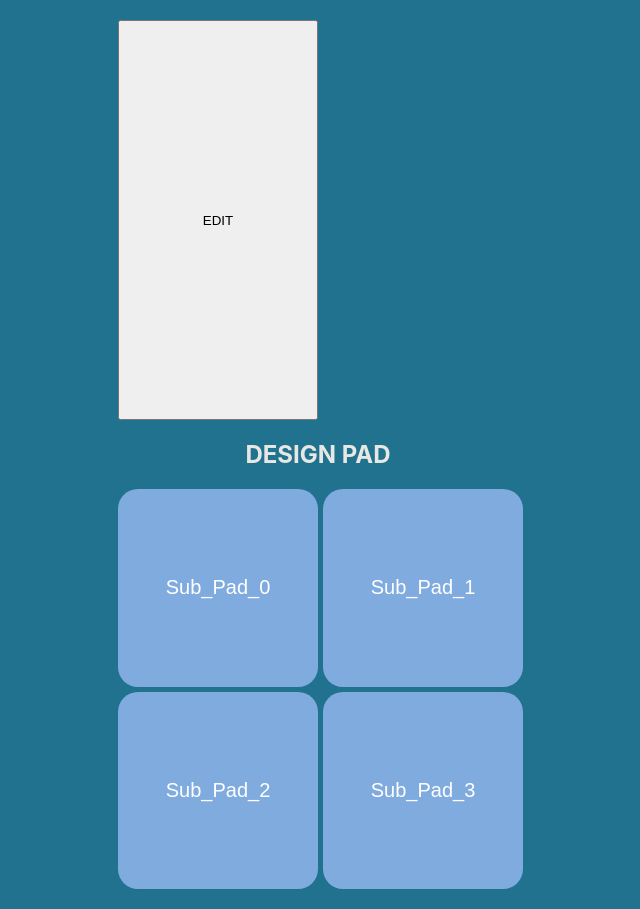
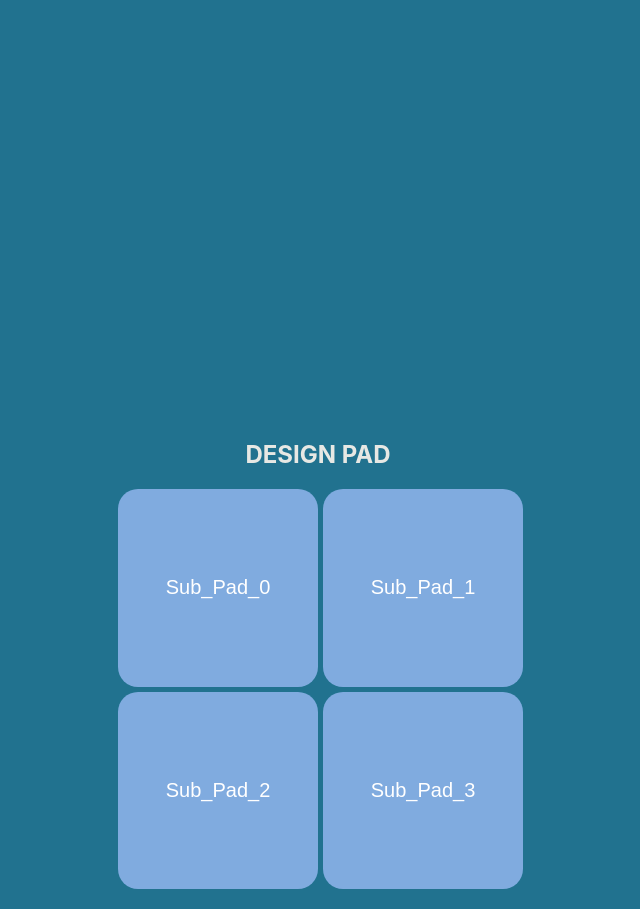
Before and after one commit to 464squad/design-pad, a React (Create React App) app: page / in a window 1280 px wide. Shown: the whole page, without its empty margins (322-962 px from the left). Built offline with nearby package versions, Linux system fonts and the light colour scheme.

Commit message:
Made changes to the html and css files

```diff
--- a/src/components/PadInput.js
+++ b/src/components/PadInput.js
@@ -1,4 +1,4 @@
-import React, {Component} from 'react';
+import React, { Component } from 'react';
 
 class Form extends Component {
     constructor(props) {
@@ -16,12 +16,13 @@ class Form extends Component {
         /*
             TODO - Logic for changing state based on Edit button click changes
         */
-       console.log("EDIT BUTTON CLICKED")
-       console.log(event.target)
+        console.log("EDIT BUTTON CLICKED")
+        console.log(event.target)
 
-       //changing the state
-       this.setState({
-        [event.target.editButton]: event.target.value})
+        //changing the state
+        this.setState({
+            [event.target.editButton]: event.target.value
+        })
 
     }
 
@@ -40,9 +41,9 @@ class Form extends Component {
 
     render() {
 
-        return(
+        return (null
 
-            <button onClick={this.editButton}> EDIT </button>
+            //<button onClick={this.editButton}> EDIT </button>
 
         )
 
--- a/src/index.css
+++ b/src/index.css
@@ -37,7 +37,7 @@ h1 {
 
 .box {
     background-color: #80abdf;
-    padding: 20px;
+    padding: 50px;
     border-radius: 20px;
     color: #fff;
     display: flex;
```
